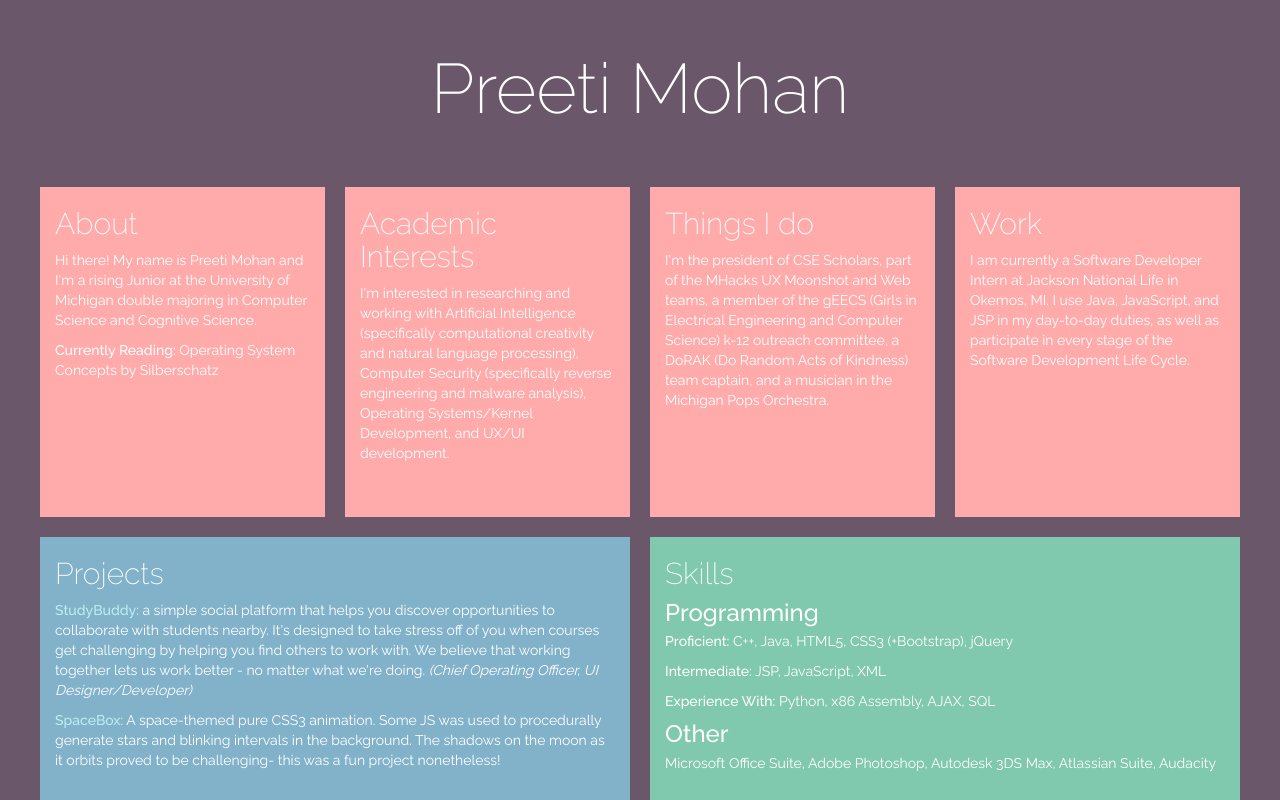
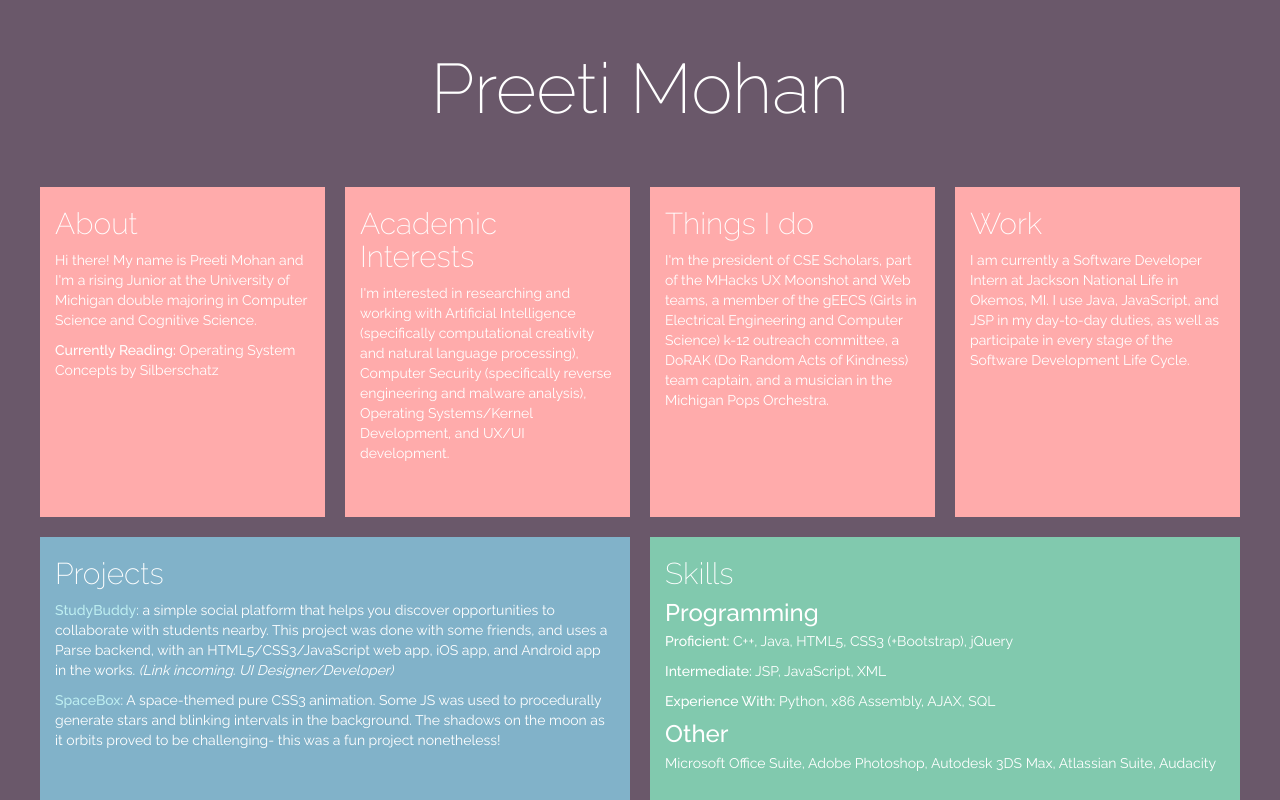
Before and after one commit to preetsmohan/preetsmohan.github.io, a plain HTML site: page index.html in a window 1280 px wide. Drawn offline with nearby package versions, Linux system fonts and the light colour scheme.

Commit message:
edited description for studybuddy

```diff
--- a/index.html
+++ b/index.html
@@ -51,7 +51,7 @@
 <div class="row">
   <div class="col-xs-12 col-md-6 content projects"><h2> Projects </h2>
 
-  <p><a href="http://www.getastudybuddy.com"> StudyBuddy</a>: a simple social platform that helps you discover opportunities to collaborate with students nearby. It's designed to take stress off of you when courses get challenging by helping you find others to work with. We believe that working together lets us work better - no matter what we're doing. <em>(Chief Operating Officer, UI Designer/Developer)</em></p>
+  <p><a href="#"> StudyBuddy</a>: a simple social platform that helps you discover opportunities to collaborate with students nearby. This project was done with some friends, and uses a Parse backend, with an HTML5/CSS3/JavaScript web app, iOS app, and Android app in the works. <em>(Link incoming. UI Designer/Developer)</em></p>
   <p> <a href="http://preetsmohan.github.io/SpaceBox/spacebox.html">SpaceBox</a>: A space-themed pure CSS3 animation. Some JS was used to procedurally generate stars and blinking intervals in the background. The shadows on the moon as it orbits proved to be challenging- this was a fun project nonetheless!</p>
 </div>
   <div class="col-xs-12 col-md-6 content skills">
```
